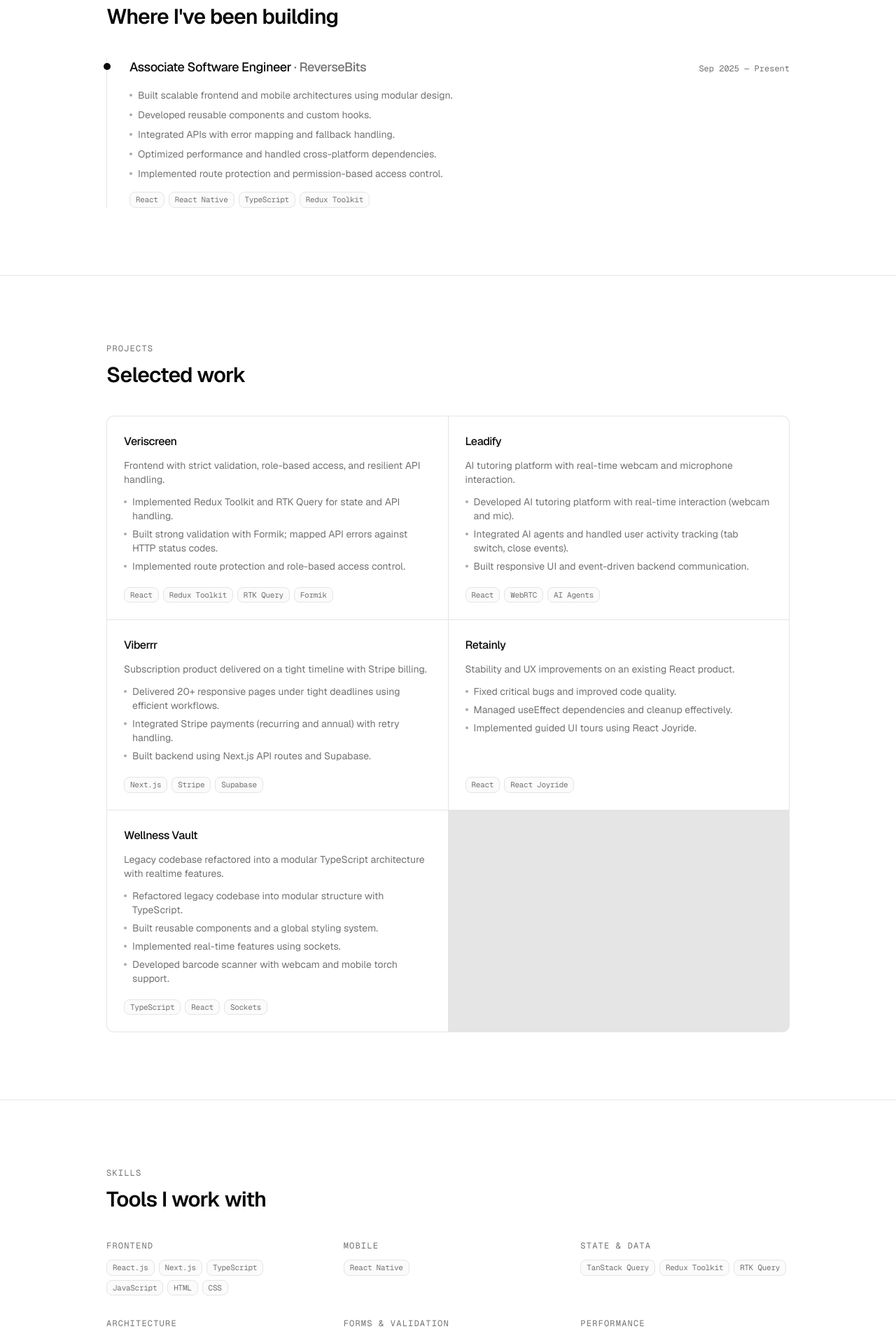
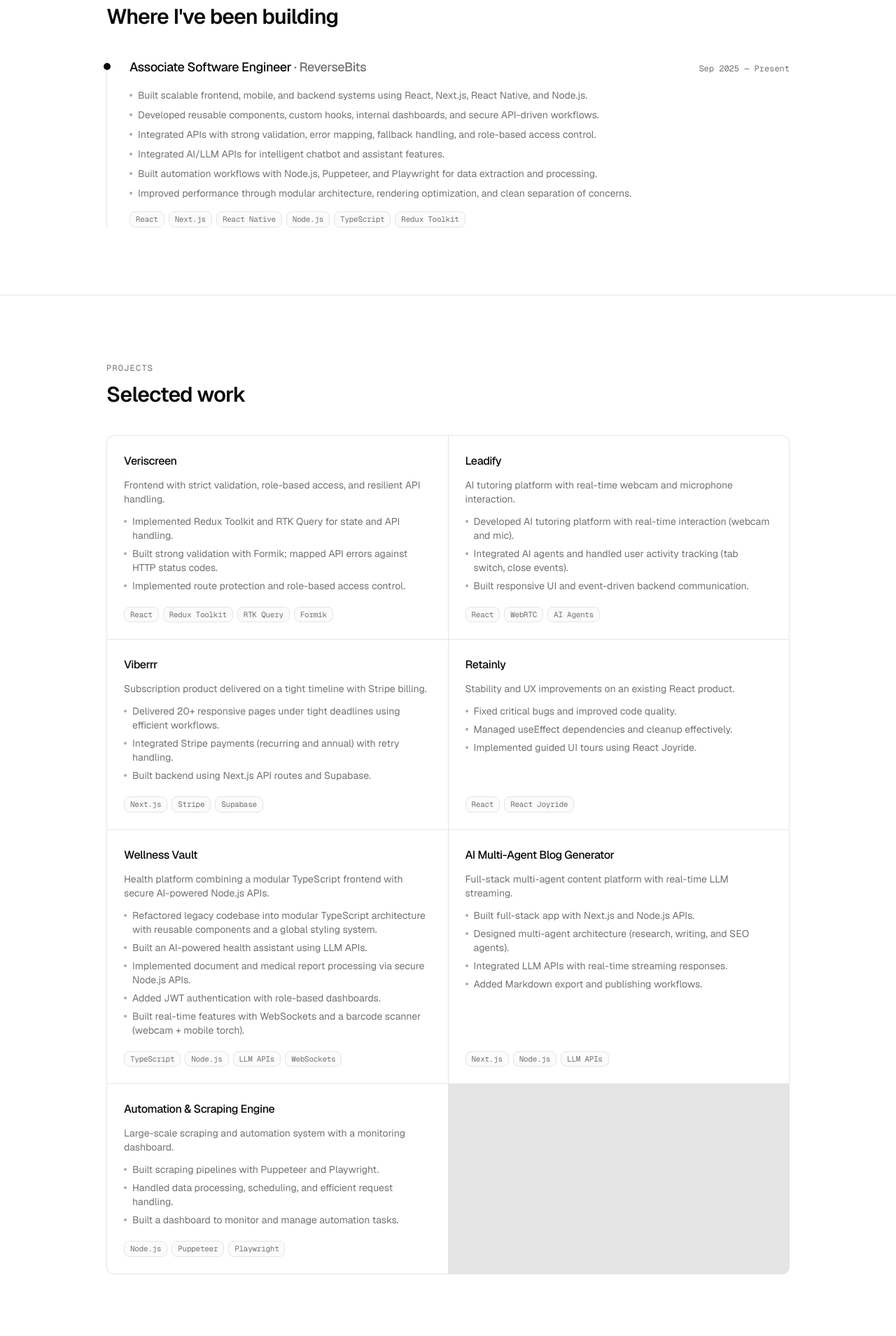
Before and after one commit to parth-patel-25/parth-patel-portfolio, a Next.js app: page / in a window 1280 px wide. Shown: the part 800-2709 px from the top of the page at 70% size. Built offline with nearby package versions, Linux system fonts and the light colour scheme.

Commit message:
✨feature: add backend stack

```diff
--- a/data/resume.ts
+++ b/data/resume.ts
@@ -52,9 +52,9 @@ export type PersonalInfo = {
 export const personalInfo: PersonalInfo = {
   name: "Parth Patel",
   fullName: "Parth Pareshbhai Patel",
-  title: "React & React Native Developer",
+  title: "Full Stack Developer · React · Next.js · React Native · Node.js",
   summary:
-    "React & React Native developer building scalable web and mobile applications. Focused on TypeScript, modular architecture, performance optimization, and API integration — with experience in complex frontend challenges, real-time systems, and cross-platform development.",
+    "Full Stack Developer building scalable web, mobile, AI-powered, and automation-driven products. I work across React, Next.js, React Native, and Node.js — designing secure APIs, integrating AI/LLM systems, and shipping clean, performance-focused architecture.",
   availability: "Open to opportunities",
   socials: [
     { label: "parthpatelaa19@gmail.com", href: "mailto:parthpatelaa19@gmail.com", type: "email" },
@@ -65,11 +65,26 @@ export const personalInfo: PersonalInfo = {
 export const skills: SkillGroup[] = [
   { label: "Frontend", items: ["React.js", "Next.js", "TypeScript", "JavaScript", "HTML", "CSS"] },
   { label: "Mobile", items: ["React Native"] },
-  { label: "State & Data", items: ["TanStack Query", "Redux Toolkit", "RTK Query"] },
-  { label: "Architecture", items: ["Feature-based structure", "Separation of Concerns"] },
+  { label: "Backend", items: ["Node.js", "Express.js", "NestJS", "REST APIs", "Next.js API Routes"] },
+  { label: "Database", items: ["PostgreSQL", "MongoDB", "Supabase"] },
+  { label: "State & Data", items: ["Redux Toolkit", "RTK Query", "TanStack Query"] },
+  {
+    label: "AI & Automation",
+    items: ["OpenAI APIs", "LLM APIs", "Prompt Engineering", "Puppeteer", "Playwright"],
+  },
+  {
+    label: "Architecture & Auth",
+    items: [
+      "Feature-based structure",
+      "Separation of Concerns",
+      "JWT Authentication",
+      "Role-Based Access Control",
+      "WebSockets",
+    ],
+  },
+  { label: "Performance", items: ["Memoization", "Rendering optimization", "Lazy loading"] },
   { label: "Forms & Validation", items: ["Formik"] },
-  { label: "Performance", items: ["Memoization", "Rendering optimization"] },
-  { label: "Tools", items: ["Git", "Babel", "Webpack", "Vite"] },
+  { label: "Tools & DevOps", items: ["Git", "Vite", "Webpack", "Babel", "Docker (Basics)", "Vercel"] },
 ]
 
 export const experience: Experience[] = [
@@ -79,13 +94,14 @@ export const experience: Experience[] = [
     start: "Sep 2025",
     end: "Present",
     bullets: [
-      "Built scalable frontend and mobile architectures using modular design.",
-      "Developed reusable components and custom hooks.",
-      "Integrated APIs with error mapping and fallback handling.",
-      "Optimized performance and handled cross-platform dependencies.",
-      "Implemented route protection and permission-based access control.",
+      "Built scalable frontend, mobile, and backend systems using React, Next.js, React Native, and Node.js.",
+      "Developed reusable components, custom hooks, internal dashboards, and secure API-driven workflows.",
+      "Integrated APIs with strong validation, error mapping, fallback handling, and role-based access control.",
+      "Integrated AI/LLM APIs for intelligent chatbot and assistant features.",
+      "Built automation workflows with Node.js, Puppeteer, and Playwright for data extraction and processing.",
+      "Improved performance through modular architecture, rendering optimization, and clean separation of concerns.",
     ],
-    stack: ["React", "React Native", "TypeScript", "Redux Toolkit"],
+    stack: ["React", "Next.js", "React Native", "Node.js", "TypeScript", "Redux Toolkit"],
   },
 ]
 
@@ -132,14 +148,36 @@ export const projects: Project[] = [
   },
   {
     name: "Wellness Vault",
-    description: "Legacy codebase refactored into a modular TypeScript architecture with realtime features.",
+    description: "Health platform combining a modular TypeScript frontend with secure AI-powered Node.js APIs.",
     bullets: [
-      "Refactored legacy codebase into modular structure with TypeScript.",
-      "Built reusable components and a global styling system.",
-      "Implemented real-time features using sockets.",
-      "Developed barcode scanner with webcam and mobile torch support.",
+      "Refactored legacy codebase into modular TypeScript architecture with reusable components and a global styling system.",
+      "Built an AI-powered health assistant using LLM APIs.",
+      "Implemented document and medical report processing via secure Node.js APIs.",
+      "Added JWT authentication with role-based dashboards.",
+      "Built real-time features with WebSockets and a barcode scanner (webcam + mobile torch).",
     ],
-    stack: ["TypeScript", "React", "Sockets"],
+    stack: ["TypeScript", "Node.js", "LLM APIs", "WebSockets"],
+  },
+  {
+    name: "AI Multi-Agent Blog Generator",
+    description: "Full-stack multi-agent content platform with real-time LLM streaming.",
+    bullets: [
+      "Built full-stack app with Next.js and Node.js APIs.",
+      "Designed multi-agent architecture (research, writing, and SEO agents).",
+      "Integrated LLM APIs with real-time streaming responses.",
+      "Added Markdown export and publishing workflows.",
+    ],
+    stack: ["Next.js", "Node.js", "LLM APIs"],
+  },
+  {
+    name: "Automation & Scraping Engine",
+    description: "Large-scale scraping and automation system with a monitoring dashboard.",
+    bullets: [
+      "Built scraping pipelines with Puppeteer and Playwright.",
+      "Handled data processing, scheduling, and efficient request handling.",
+      "Built a dashboard to monitor and manage automation tasks.",
+    ],
+    stack: ["Node.js", "Puppeteer", "Playwright"],
   },
 ]
 
--- a/data/site-config.ts
+++ b/data/site-config.ts
@@ -1,9 +1,9 @@
 // Replace SITE_URL with your production domain before deployment.
 export const siteConfig = {
   name: "Parth Patel",
-  title: "Parth Patel — React & React Native Developer",
+  title: "Parth Patel — Full Stack Developer (React, Next.js, React Native, Node.js)",
   description:
-    "Portfolio of Parth Patel, a React & React Native developer focused on scalable web and mobile applications, TypeScript, performance, and modular architecture.",
+    "Portfolio of Parth Patel, a Full Stack Developer building scalable web, mobile, AI-powered, and automation-driven products with React, Next.js, React Native, and Node.js.",
   url: "https://your-domain.com",
   resumePath: "/resume/Parth_Patel_Resume.pdf",
   ogImage: "/og.png",
```
